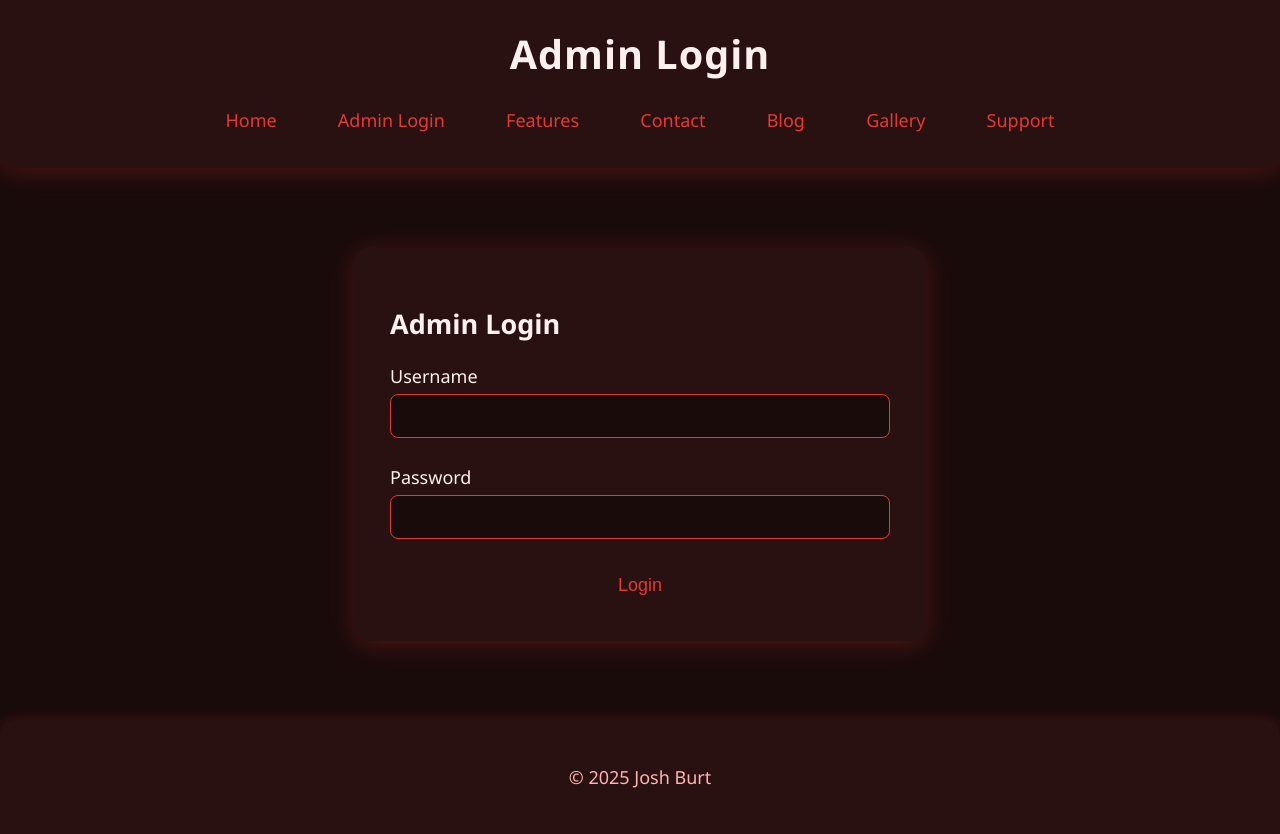
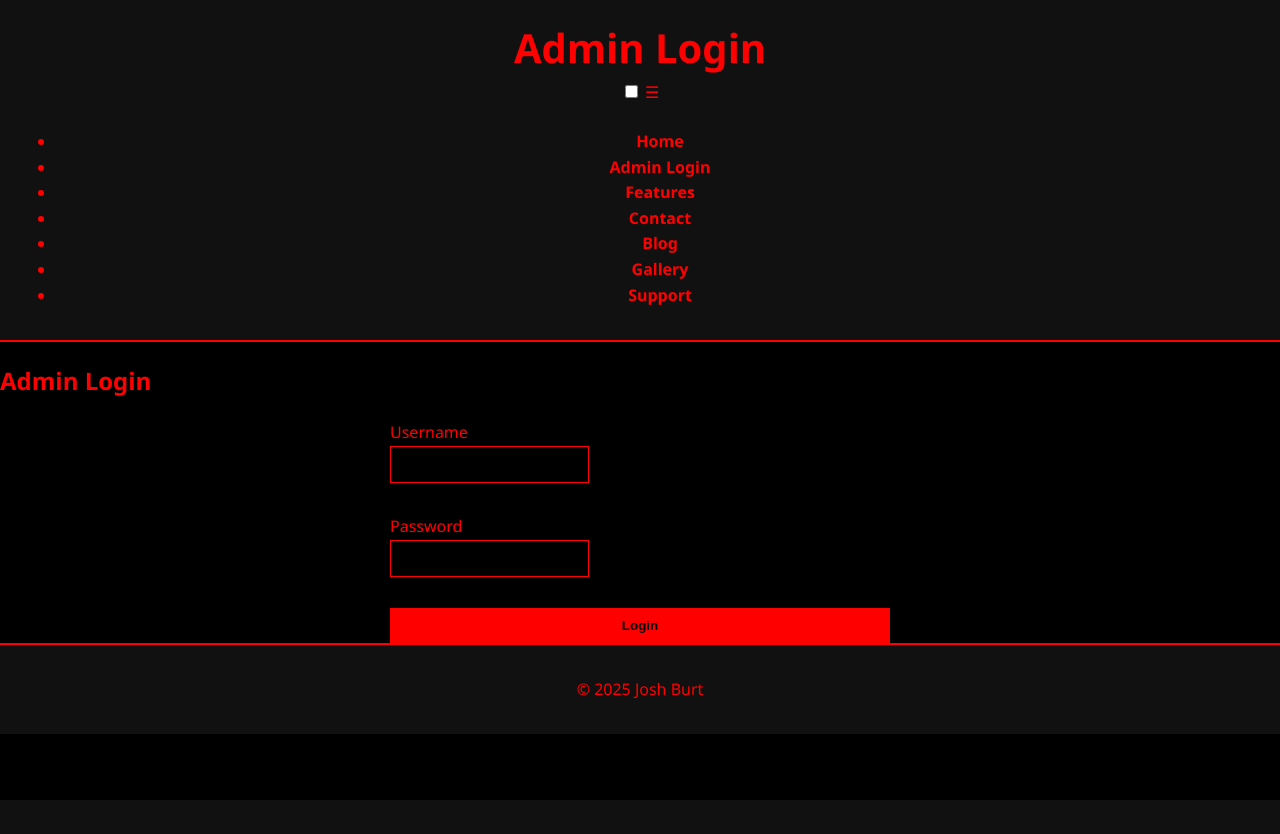
Before and after one commit to SmokeHound/joshburt.com.au, a PHP site: page /login.html in a window 1280 px wide. After the commit the page ends 800 px from the top, so only its background shows below. Run offline with PHP 8.4, Linux system fonts and the light colour scheme.

Commit message:
Update styles.css
Updated to match new index.

```diff
--- a/styles.css
+++ b/styles.css
@@ -1,210 +1,102 @@
-:root {
-    --color-bg: #1a0b0b;
-    --color-surface: #2a1111;
-    --color-primary: #e53935;
-    --color-accent: #ff5252;
-    --color-text: #fff0f0;
-    --color-secondary: #ffb3b3;
-    --shadow-depth: 0 4px 24px rgba(229,57,53,0.25);
-    --border-radius: 16px;
-    --transition: 0.2s cubic-bezier(.4,0,.2,1);
+/* Global Settings */
+body {
+  margin: 0;
+  font-family: 'Segoe UI', sans-serif;
+  background-color: #000;
+  color: #f00;
+  line-height: 1.6;
 }
 
-html, body {
-    height: 100%;
-    margin: 0;
-    padding: 0;
-    background: var(--color-bg);
-    color: var(--color-text);
-    font-family: 'Segoe UI', 'Arial', sans-serif;
-    font-size: 18px;
-    min-height: 100vh;
+/* Header */
+header {
+  background: #111;
+  padding: 1em;
+  text-align: center;
+  border-bottom: 2px solid #f00;
 }
 
-.container {
-    width: 90%;
-    max-width: 900px;
-    margin: 0 auto;
-    padding: 0 1rem;
+header h1 {
+  margin: 0;
+  font-size: 2.5em;
 }
 
-.fluent-header {
-    background: var(--color-surface);
-    box-shadow: var(--shadow-depth);
-    border-bottom-left-radius: var(--border-radius);
-    border-bottom-right-radius: var(--border-radius);
-    margin-bottom: 2rem;
-    position: sticky;
-    top: 0;
-    z-index: 10;
+nav a {
+  color: #f00;
+  margin: 0 15px;
+  text-decoration: none;
+  font-weight: bold;
 }
 
-.header-content {
-    display: flex;
-    flex-direction: column;
-    align-items: center;
-    padding: 1.5rem 0;
+nav a:hover {
+  color: #fff;
 }
 
-    .header-content h1 {
-        margin: 0 0 1rem 0;
-        font-size: 2.2rem;
-        letter-spacing: 1px;
-        font-weight: 700;
-    }
-
-.navbar {
-    width: 100%;
-    position: relative;
+/* Hero Section */
+.hero {
+  background: #1a1a1a;
+  padding: 100px 20px;
+  text-align: center;
 }
 
-.nav-list {
-    display: flex;
-    gap: 1rem;
-    padding: 0;
-    margin: 0;
-    justify-content: center;
-    align-items: center;
-    list-style: none;
+.hero h2 {
+  font-size: 2em;
+  margin-bottom: 10px;
 }
 
-    .nav-list li {
-        margin: 0;
-        padding: 0;
-    }
-
-.nav-btn {
-    color: var(--color-primary);
-    background: none;
-    border: none;
-    font-weight: 500;
-    padding: 0.5rem 1.2rem;
-    border-radius: 8px;
-    transition: background var(--transition), color var(--transition), box-shadow var(--transition);
-    cursor: pointer;
-    font-size: 1rem;
-    text-decoration: none;
-    display: inline-block;
-    outline: none;
+/* Features Section */
+#features {
+  padding: 60px 20px;
+  background: #0d0d0d;
 }
 
-    .nav-btn:hover,
-    .nav-btn:focus {
-        background: var(--color-primary);
-        color: #fff;
-        box-shadow: 0 2px 8px rgba(229,57,53,0.2);
-    }
-
-.nav-toggle {
-    display: none;
+#features ul {
+  list-style-type: none;
+  padding: 0;
 }
 
-.nav-toggle-label {
-    display: none;
-    font-size: 2rem;
-    color: var(--color-primary);
-    cursor: pointer;
-    position: absolute;
-    right: 0;
-    top: 0.5rem;
-    padding: 0.5rem 1rem;
-    z-index: 20;
+#features li {
+  margin: 10px 0;
+  font-size: 1.2em;
 }
 
-main {
-    min-height: 60vh;
-    display: flex;
-    align-items: center;
-    justify-content: center;
+/* Contact Section */
+#contact {
+  background: #1c1c1c;
+  padding: 60px 20px;
 }
 
-.fluent-card {
-    background: var(--color-surface);
-    box-shadow: var(--shadow-depth);
-    border-radius: var(--border-radius);
-    padding: 2rem;
-    width: 100%;
-    max-width: 500px;
-    margin: 2rem 0;
-    transition: box-shadow var(--transition), transform var(--transition);
+form {
+  max-width: 500px;
+  margin: auto;
+  display: flex;
+  flex-direction: column;
 }
 
-    .fluent-card:hover {
-        box-shadow: 0 8px 32px rgba(229,57,53,0.3);
-        transform: translateY(-4px) scale(1.02);
-    }
-
-.fluent-footer {
-    background: var(--color-surface);
-    color: var(--color-secondary);
-    text-align: center;
-    padding: 1.5rem 0;
-    border-top-left-radius: var(--border-radius);
-    border-top-right-radius: var(--border-radius);
-    margin-top: 2rem;
-    box-shadow: 0 -2px 12px rgba(229,57,53,0.15);
+input, textarea {
+  background: #000;
+  color: #f00;
+  border: 1px solid #f00;
+  padding: 10px;
+  margin-bottom: 15px;
 }
 
-.input-field {
-  width: 100%;
-  padding: 0.6rem 1rem;
-  border-radius: 8px;
-  border: 1px solid var(--color-primary);
-  background: var(--color-bg);
-  color: var(--color-text);
-  font-size: 1rem;
-  margin-top: 0.3rem;
-  margin-bottom: 0.5rem;
-  box-sizing: border-box;
-  transition: border-color 0.2s;
-}
-.input-field:focus {
-  border-color: var(--color-accent);
-  outline: none;
+button {
+  background: #f00;
+  color: #000;
+  border: none;
+  padding: 10px;
+  font-weight: bold;
+  cursor: pointer;
 }
 
-@media (max-width: 700px) {
-    .header-content {
-        padding: 1rem 0;
-    }
-
-    .nav-list {
-        flex-direction: column;
-        gap: 0;
-        background: var(--color-surface);
-        position: absolute;
-        top: 3.5rem;
-        right: 0;
-        left: 0;
-        display: none;
-        box-shadow: var(--shadow-depth);
-        border-bottom-left-radius: var(--border-radius);
-        border-bottom-right-radius: var(--border-radius);
-        z-index: 15;
-    }
-
-        .nav-list li {
-            text-align: center;
-            margin: 0.5rem 0;
-        }
-
-    .nav-toggle:checked + .nav-toggle-label + .nav-list {
-        display: flex;
-    }
-
-    .nav-toggle-label {
-        display: block;
-    }
+button:hover {
+  background: #c00;
 }
 
-@media (max-width: 600px) {
-    .container {
-        width: 98%;
-        padding: 0 0.5rem;
-    }
-
-    .fluent-card {
-        padding: 1rem;
-        margin: 1rem 0;
-    }
+/* Footer */
+footer {
+  text-align: center;
+  background: #111;
+  padding: 1em;
+  border-top: 2px solid #f00;
 }
```
